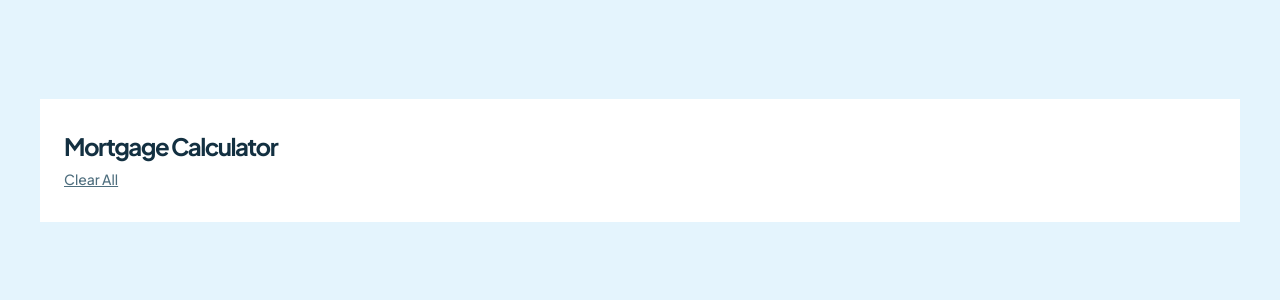
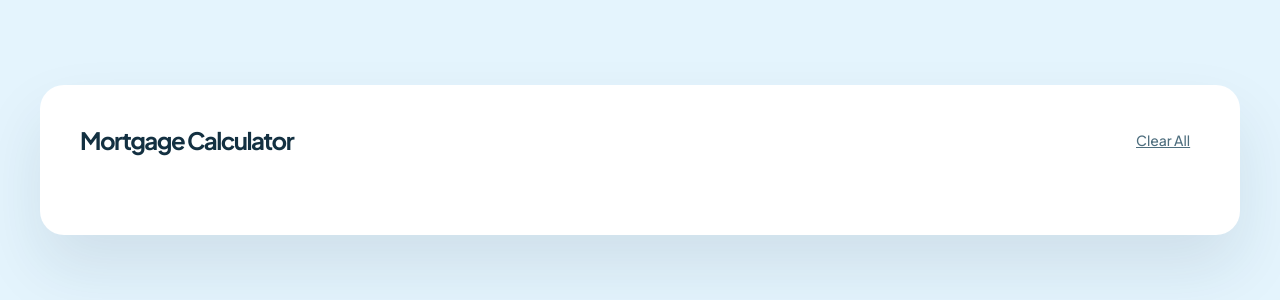
Before and after one commit to mckoyd/wolf-mortgage-repayment-calculator, a React app: page /#/ in a window 1280 px wide. Shown: the part 240-540 px from the top of the page. Built offline with nearby package versions, Linux system fonts and the light colour scheme.

Commit message:
makes landing and header responsive

```diff
--- a/src/components/Header.tsx
+++ b/src/components/Header.tsx
@@ -10,7 +10,7 @@ const Header: React.FC = () => {
   const { classes } = useHeaderStyles();
 
   return (
-    <Grid item className={classes.headerItemContainer}>
+    <Grid container className={classes.headerContainer}>
       <Typography className={classes.headerText}>{title}</Typography>
       <ClearAllBtn />
     </Grid>
--- a/src/pages/Landing.tsx
+++ b/src/pages/Landing.tsx
@@ -15,7 +15,10 @@ const Landing: React.FC = () => {
       role="main"
       className={classes.mainContainer}
     >
-      <Header />
+      <Grid item className={classes.formItemContainer}>
+        <Header />
+      </Grid>
+      <Grid item className={classes.resultsItemContainer}></Grid>
     </Grid>
   );
 };
--- a/src/styles/header.styles.ts
+++ b/src/styles/header.styles.ts
@@ -2,12 +2,18 @@ import { CSSProperties } from "react";
 import { tss } from "tss-react/mui";
 
 export const useHeaderStyles = tss.create(({ theme }) => ({
-  headerItemContainer: {
-    display: "flex",
+  headerContainer: {
     flexDirection: "column",
     gap: "0.5em",
     alignItems: "flex-start",
     padding: 0,
+
+    [theme.breakpoints.up("sm")]: {
+      flexDirection: "row",
+      justifyContent: "space-between",
+      alignItems: "center",
+      gap: "2em",
+    },
   },
   headerText: {
     ...(theme.typography.preset2 as CSSProperties),
--- a/src/styles/landing.styles.ts
+++ b/src/styles/landing.styles.ts
@@ -6,6 +6,26 @@ export const useLandingStyles = tss.create(({ theme }) => ({
     gap: "2em",
     background: theme.palette.common.white,
 
-    [theme.breakpoints.up("sm")]: {},
+    [theme.breakpoints.up("sm")]: {
+      boxShadow: "0 2em 4em rgba(19, 48, 65, 0.1)",
+      borderRadius: "1.5em",
+      padding: "2.5em",
+      gap: "2.5em",
+    },
+
+    [theme.breakpoints.up("lg")]: {
+      flexDirection: "row",
+    },
+  },
+
+  formItemContainer: {
+    display: "flex",
+    flexDirection: "column",
+    width: "100%",
+  },
+  resultsItemContainer: {
+    display: "flex",
+    flexDirection: "column",
+    width: "100%",
   },
 }));
```
